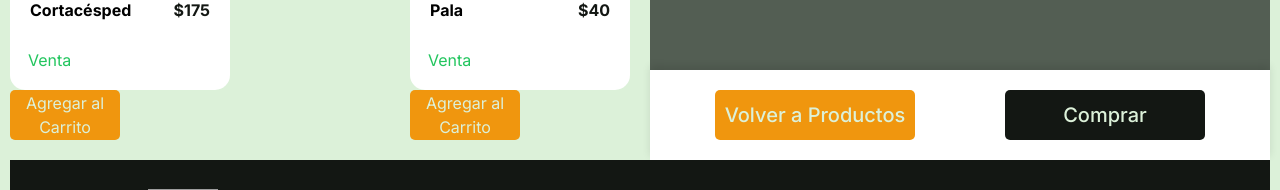
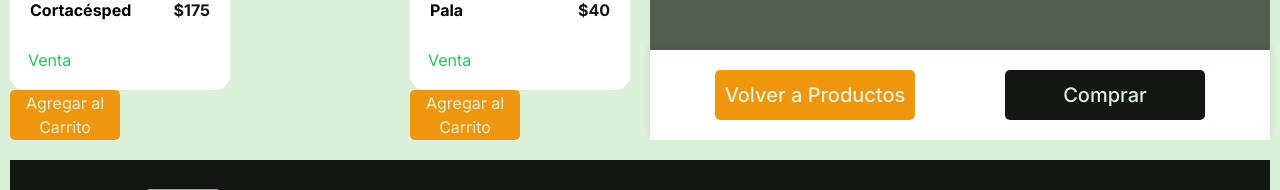
Before and after one commit to Jefersonsteven/tools-match, a Next.js app: page /cart in a window 1280 px wide. Shown: the part 1304-1494 px from the top of the page. Built offline with nearby package versions, Linux system fonts and the light colour scheme; grey boxes are pictures that could not be loaded.

Commit message:
adding payment route to  buy button

```diff
--- a/src/app/cart/Cart.module.css
+++ b/src/app/cart/Cart.module.css
@@ -79,6 +79,7 @@
     flex-direction: row;
     justify-content: center;
     align-items: space-between;
+    margin-bottom: 20px;
 }
 .saleTypeContent{
     display: none;
@@ -127,8 +128,7 @@
 
 }
 
-.buying1{
-    background-color: #F0960E;
+.buying1, .buying2{
     color: #DCF1D9;
     text-align: center;
     align-items: center;
@@ -136,18 +136,15 @@
     padding-top: 10px;
     width: 200px;
     height: 50px;
-}
-.buying2{
-    background-color: #131713;
-    color: #DCF1D9;
-    width: 200px;
-    height: 50px;
-
-}
-.buying1, .buying2{
     border: none;
     border-radius: 5px;
     font-size: 2rem;
     font-weight: 500;
     cursor: pointer;
 }
+.buying1{
+    background-color: #F0960E;
+}
+.buying2{
+    background-color: #131713;
+}
--- a/src/app/cart/page.jsx
+++ b/src/app/cart/page.jsx
@@ -51,6 +51,11 @@ export default function Page() {
     setShowVenta(true);
     setShowCards(false); // Agrega esta línea para ocultar las cards al hacer click en el botón comprar
     setCartItems([]);
+
+    // setTimeout(() => {
+    //   setShowVenta(false);
+    //   setShowCards(true); // Agrega esta línea para mostrar las cards al hacer click en el botón comprar
+    // }, 3000);
   };
 
   const handleRemoveFromCart = (index, price) => {
@@ -173,6 +178,7 @@ export default function Page() {
               >
                 x
               </button>
+
               <Card
                 imageUrl={item.imageUrl}
                 name={item.name}
@@ -184,9 +190,14 @@ export default function Page() {
             <Link href="/home" className={style.buying1}>
               Volver a Productos
             </Link>
-            <button className={style.buying2} onClick={handleBuyClick}>
-              Comprar
-            </button>
+            <Link
+              className={style.buying2}
+              onClick={handleBuyClick}
+              href="/payment"
+              passHref
+            >
+              <span>Comprar</span>
+            </Link>
           </div>
         </div>
       </div>
```
